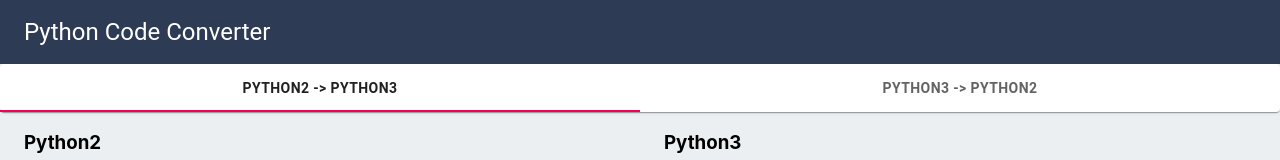
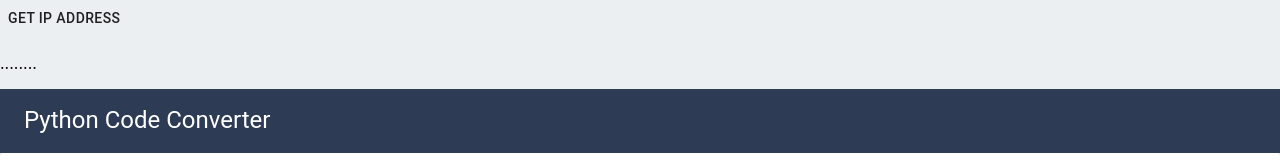
Before and after one commit to pragyan-satapathy/PyCodeConverter, a React (Create React App) app: page / in a window 1280 px wide. Shown: the top 160 px of the page. Built offline with nearby package versions, Linux system fonts and the light colour scheme.

Commit message:
ip address

```diff
--- a/src/App.js
+++ b/src/App.js
@@ -3,6 +3,7 @@
   Box,
   Toolbar,
   Typography,
+  Button,
 } from '@material-ui/core';
 import TabBar from './components/tabBar';
 
@@ -14,11 +15,13 @@
         python_2_code: '',
         loading3to2: false,
         loading2to3: false,
+        ip: [],
     };
     this.handlePython_3_code = this.handlePython_3_code.bind(this);
     this.handlePython_2_code = this.handlePython_2_code.bind(this);
     this.getPyhton2Code = this.getPyhton2Code.bind(this);
     this.getPyhton3Code = this.getPyhton3Code.bind(this);
+    this.getIP = this.getIP.bind(this);
     this.clearStateOnTabChange = this.clearStateOnTabChange.bind(this);
   }
   handlePython_3_code(event) {
@@ -91,9 +94,29 @@
     }
   }
 
+
+
+  async getIP() {
+    try {
+      const response = await fetch('https://api.pycodeconverter.com/myip', {
+        method: 'GET',
+      });
+      const data = await response.json()
+
+      const final_res = data.ip
+      this.setState({ ip: final_res });
+      console.log("IP",this.state.ip)
+    } catch (error) {
+      console.log('catch',error);
+    } finally {
+    }
+  }
+
   render() {
     return (
       <Box style={{ background: '#eceff1', height: '100vh' }}>
+        <Button onClick={this.getIP}>GET IP ADDRESS</Button>
+        <p>{this.state.ip[0]}........{this.state.ip[1]}</p>
         <Toolbar style={{ background: '#2E3B55',color: 'white' }}>
           <Typography variant="h5">Python Code Converter</Typography>
         </Toolbar>
```
